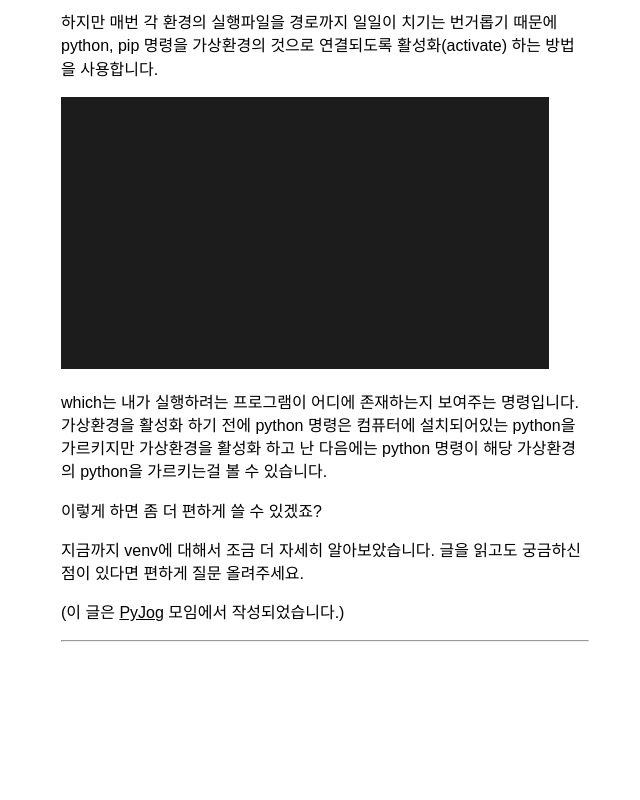
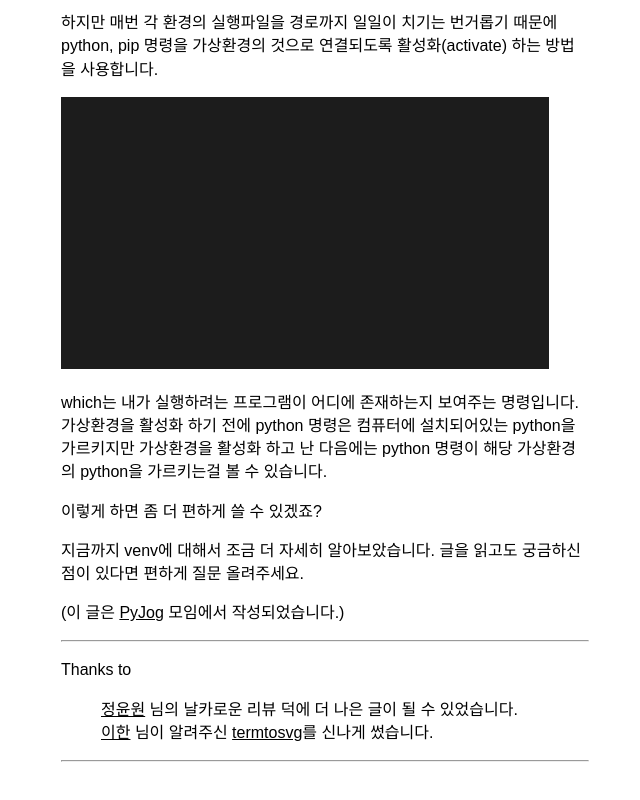
Before and after one commit to lexifdev/blog.lxf.kr, a Gatsby site: page /2018-08-05---what-is-virtualenv/ in a window 1280 px wide. Shown: the part 1765-2565 px from the top of the page, without its empty margins (315-955 px from the left). Before the commit the page ends 2463 px from the top, so only its background shows below. Built offline with nearby package versions, Linux system fonts and the light colour scheme; Gatsby itself is replaced by a stand-in of ours.

Commit message:
add special thanks

```diff
--- a/posts/2018-08-05---what-is-virtualenv/index.md
+++ b/posts/2018-08-05---what-is-virtualenv/index.md
@@ -63,5 +63,10 @@ which는 내가 실행하려는 프로그램이 어디에 존재하는지 보여
 
 (이 글은 [PyJog](https://fb.com/pyjog) 모임에서 작성되었습니다.)
 
+---
+Thanks to
+
+* [정윤원](https://youknowone.github.io/) 님의 날카로운 리뷰 덕에 더 나은 글이 될 수 있었습니다.
+* [이한](https://sn0wle0pard.io/) 님이 알려주신 [termtosvg](https://nbedos.github.io/termtosvg/)를 신나게 썼습니다.
 
 ---
```
